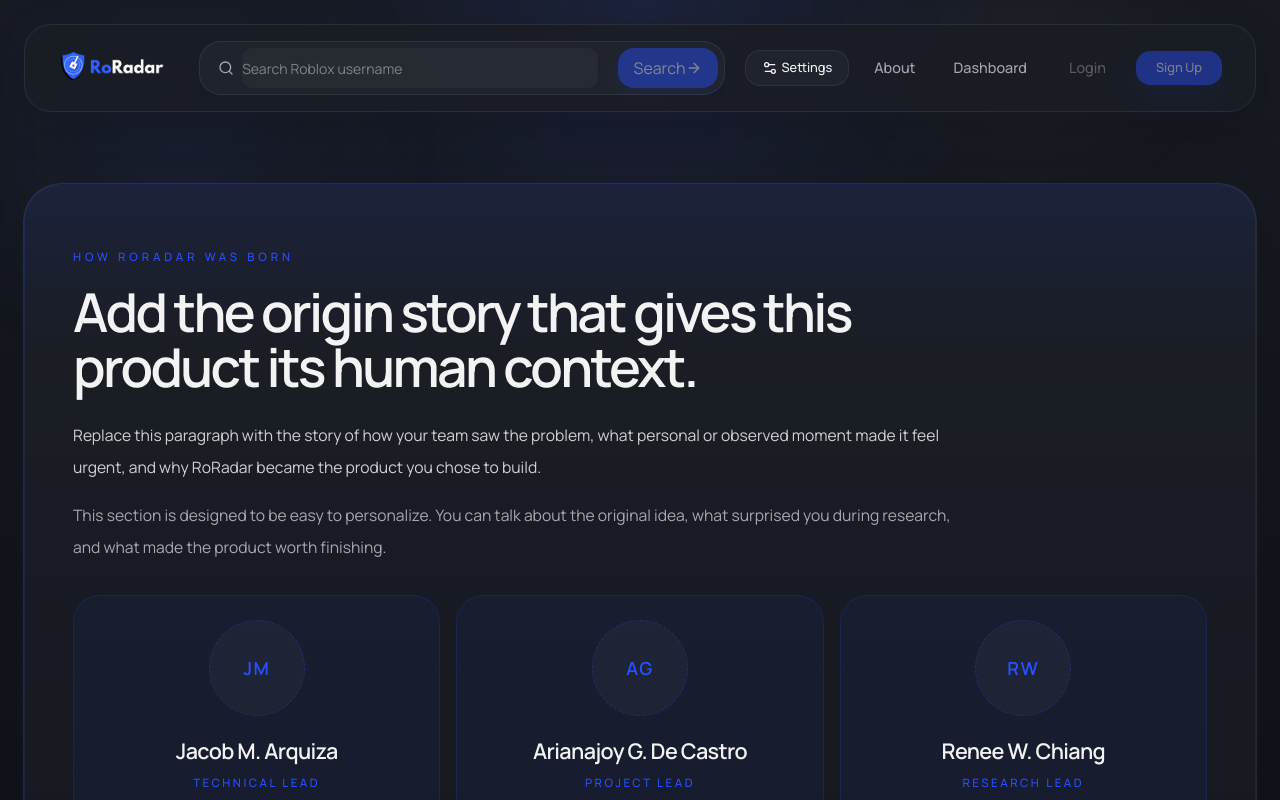
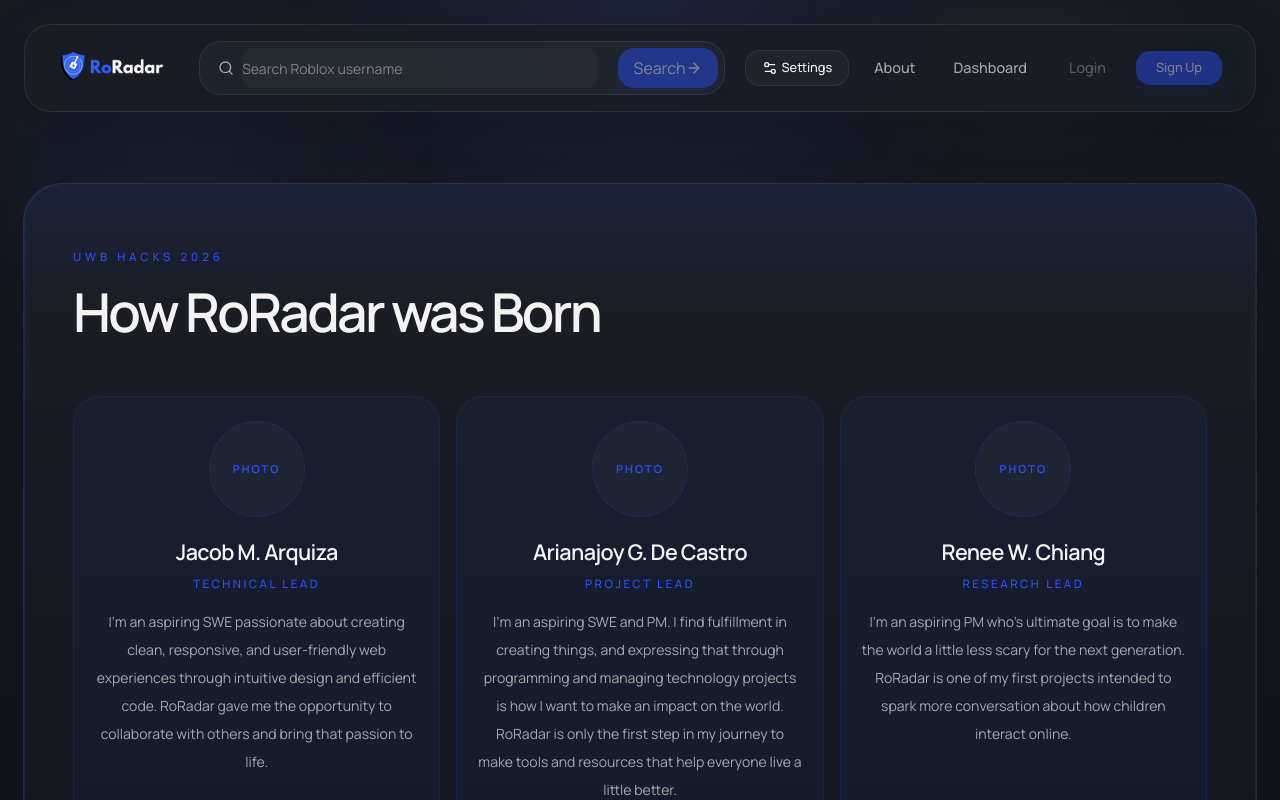
Before and after one commit to jacobArquiza/UWB-Hacks-2026, a Next.js app: page /about in a window 1280 px wide. Shown: the top 800 px of the page. Built offline with nearby package versions, Linux system fonts and the light colour scheme; no server answers.

Commit message:
Pushed for public.

```diff
--- a/src/app/about/page.tsx
+++ b/src/app/about/page.tsx
@@ -44,15 +44,6 @@
   "The product is independent and is not affiliated with Roblox Corporation.",
 ];
 
-function getInitials(name: string) {
-  return name
-    .split(" ")
-    .filter(Boolean)
-    .slice(0, 2)
-    .map((part) => part[0]?.toUpperCase() ?? "")
-    .join("");
-}
-
 const founders = [
   {
     name: "Jacob M. Arquiza",
@@ -60,7 +51,6 @@
     blurb:
       "I'm an aspiring SWE passionate about creating clean, responsive, and user-friendly web experiences through intuitive design and efficient code. RoRadar gave me the opportunity to collaborate with others and bring that passion to life.",
     linkedin: "https://www.linkedin.com/in/jacob-arquiza/",
-    avatarUrl: "",
     },
     {
       name: "Arianajoy G. De Castro",
@@ -68,7 +58,6 @@
       blurb:
       "I'm an aspiring SWE and PM. I find fulfillment in creating things, and expressing that through programming and managing technology projects is how I want to make an impact on the world. RoRadar is only the first step in my journey to make tools and resources that help everyone live a little better.",
       linkedin: "https://www.linkedin.com/in/arianajoy-de-castro-6732112b8/",
-    avatarUrl: "",
     },
     {
       name: "Renee W. Chiang",
@@ -76,7 +65,6 @@
       blurb:
        "I'm an aspiring PM who's ultimate goal is to make the world a little less scary for the next generation. RoRadar is one of my first projects intended to spark more conversation about how children interact online.",
       linkedin: "https://www.linkedin.com/in/reneewchiang/",
-    avatarUrl: "",
   },
 ];
 
@@ -90,22 +78,21 @@
               <div className="grid gap-8">
                 <div className="max-w-4xl">
                   <p className="text-[0.72rem] font-medium tracking-[0.34em] text-primary uppercase">
-                    How RoRadar Was Born
+                    UWB Hacks 2026
                   </p>
                   <h2 className="mt-5 font-heading text-[2rem] leading-[1.02] font-semibold tracking-[-0.05em] text-foreground sm:text-[2.55rem] lg:text-[3.35rem]">
-                    Add the origin story that gives this product its human
-                    context.
+                    How RoRadar was Born
                   </h2>
                   <p className="mt-6 text-sm leading-8 text-foreground/84 sm:text-[0.98rem]">
-                    Replace this paragraph with the story of how your team saw
+                    {/* Replace this paragraph with the story of how your team saw
                     the problem, what personal or observed moment made it feel
                     urgent, and why RoRadar became the product you chose to
-                    build.
+                    build. */}
                   </p>
                   <p className="mt-4 text-sm leading-8 text-muted-foreground sm:text-[0.98rem]">
-                    This section is designed to be easy to personalize. You can
+                    {/* This section is designed to be easy to personalize. You can
                     talk about the original idea, what surprised you during
-                    research, and what made the product worth finishing.
+                    research, and what made the product worth finishing. */}
                   </p>
                 </div>
 
@@ -118,18 +105,9 @@
                       rel="noreferrer"
                       className="group rounded-[1.7rem] border border-primary/14 bg-primary/[0.06] px-5 py-6 text-center transition-all duration-300 ease-out hover:border-primary/34 hover:bg-primary/[0.08] hover:shadow-[0_20px_44px_rgba(40,80,255,0.12)]"
                     >
-                      {founder.avatarUrl ? (
-                        <span
-                          role="img"
-                          aria-label={founder.name}
-                          className="mx-auto block h-24 w-24 rounded-full border border-primary/24 bg-cover bg-center bg-no-repeat transition-colors group-hover:border-primary/46"
-                          style={{ backgroundImage: `url("${founder.avatarUrl}")` }}
-                        />
-                      ) : (
-                        <div className="mx-auto flex h-24 w-24 items-center justify-center rounded-full border border-dashed border-primary/28 bg-foreground/[0.03] text-lg font-semibold tracking-[0.08em] text-primary uppercase transition-colors group-hover:border-primary/46">
-                          {getInitials(founder.name)}
+                      <div className="mx-auto flex h-24 w-24 items-center justify-center rounded-full border border-dashed border-primary/28 bg-foreground/[0.03] text-[0.68rem] font-semibold tracking-[0.2em] text-primary uppercase transition-colors group-hover:border-primary/46">
+                        Photo
                       </div>
-                      )}
                       <h3 className="mt-5 font-heading text-[1.35rem] font-semibold tracking-[-0.03em] text-foreground">
                         {founder.name}
                       </h3>
```
Lines whose indentation alone changed are shown as unchanged.
